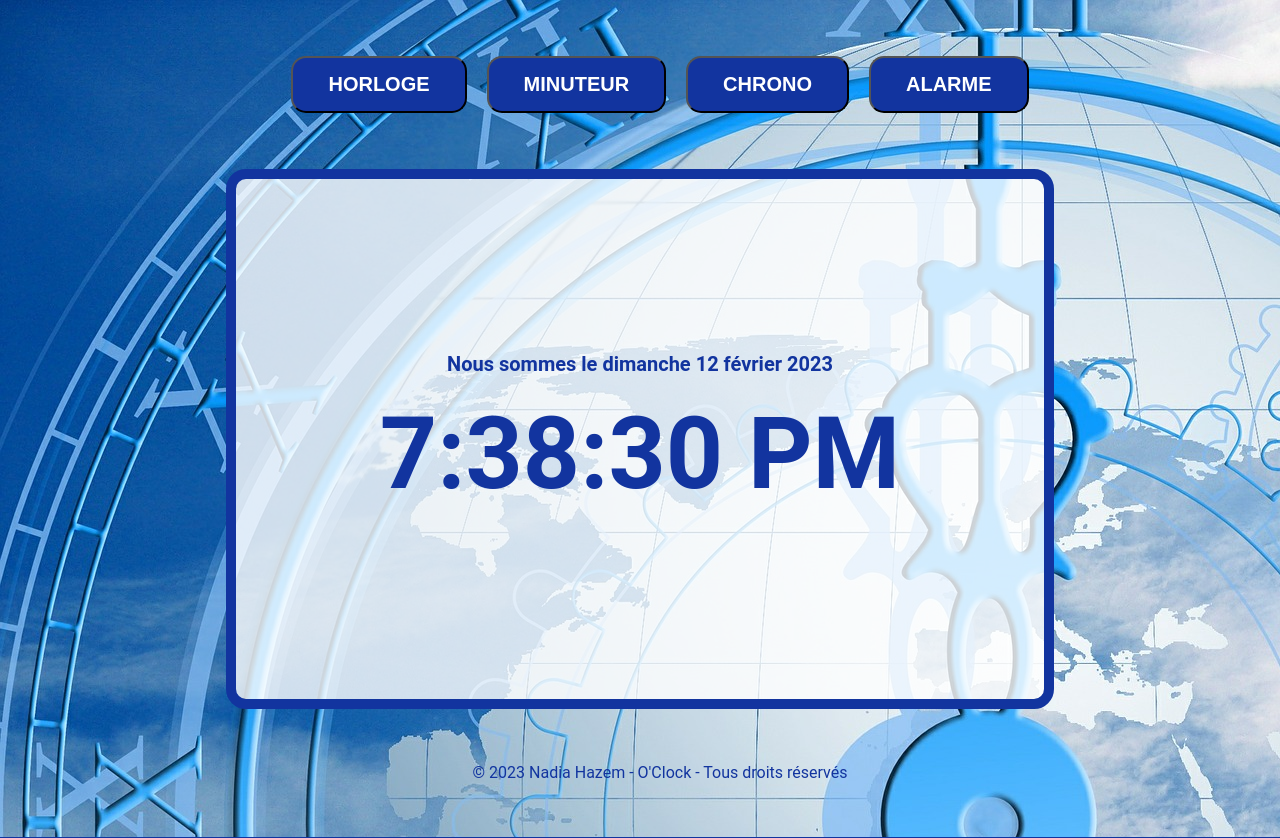
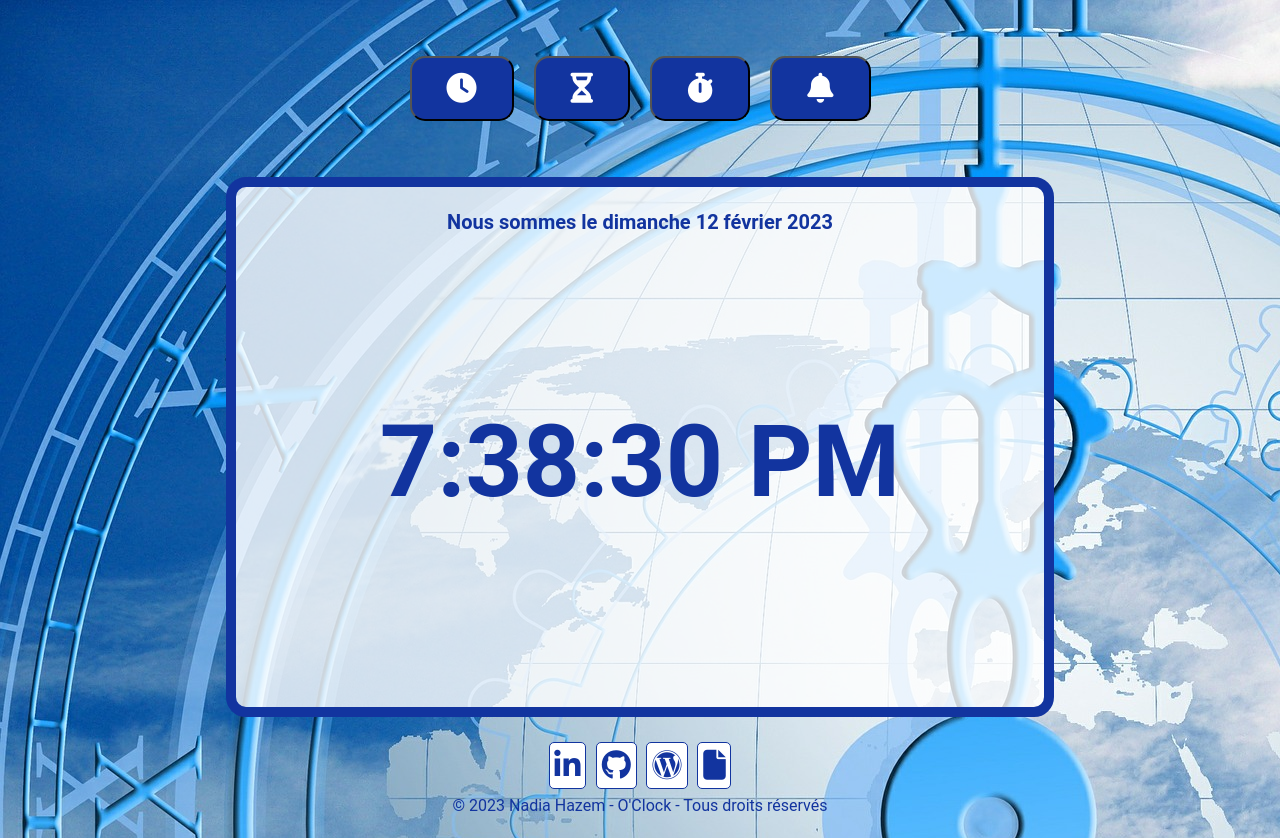
Before and after one commit to nadia-hazem/oclock, a PHP site: page /index.php in a window 1280 px wide. Run offline with PHP 8.4, Linux system fonts and the light colour scheme; some libraries are stand-ins or nearby versions.

Commit message:
amélioration css

```diff
--- a/assets/css/style.css
+++ b/assets/css/style.css
@@ -1,5 +1,6 @@
 body {
     display: flex;
+    flex-wrap: wrap;
     flex-direction: column;
     justify-content: center;
     align-content: center;
@@ -9,8 +10,9 @@
     font-family: 'Roboto', sans-serif;
     font-size: 16px;
     line-height: 1.5;
-    min-height: 100vh;
-    width: 100vw;
+    min-height: 100%;
+    width: 100%;
+    overflow-x: hidden;
     margin: 0;
     padding: 0;
 }
@@ -39,8 +41,18 @@
     margin: 0 auto;
     font-size: 20px;
 }
+.fas {
+    font-size: 30px;
+    margin: 0;
+}
 .gap {
     margin: 0 1rem;
+}
+.wrap {
+    white-space: normal;
+}
+.no-wrap {
+    white-space: nowrap;
 }
 input[type=number]::-webkit-inner-spin-button {
     cursor: pointer;
@@ -83,6 +95,8 @@
     display: flex;
     justify-content: center;
     align-content: center;
+    margin: auto;
+    text-align: center;
 }
 .col {
     display: flex;
@@ -267,11 +281,34 @@
     padding: 20px;
 }
 
+.social-icon {
+    display: inline-block;
+    padding: 0 0.3rem;
+    margin: 0.3rem;
+    border: 1px solid #12349F;
+    border-radius: 5px;
+    background: #fff;
+    color: #12349F;
+    font-size: 30px;
+    font-weight: 700;
+    transition: ease-in-out 0.3s;
+    vertical-align: middle;
+}
+
 /*** MEDIA QUERIES ***/
 
 @media screen AND (max-width: 768px) {
     .container {
         width: 60%;
+    }
+    .footer {
+        display: flex;
+        flex-direction: column;
+        justify-content: center;
+        align-content: center;
+        width: 100%;
+        margin: 1rem auto;
+        padding: 20px;
     }
     button {
         color: #fff!important;
@@ -340,4 +377,13 @@
         padding-top: 10%;
         border-radius: 15px;
     }
+    .copy {
+        display: flex;
+        justify-content: center;
+        align-content: center;
+        width: 100%;
+        margin: 0 auto;
+        padding: 10px;
+        font-size: 13px;
+    }
 }
--- a/includes/footer.php
+++ b/includes/footer.php
@@ -1,5 +1,26 @@
-    <footer>
-        <p class="center">© 2023 Nadia Hazem - O'Clock - Tous droits réservés</p>
+    <footer class="col center">
+
+        <!-- Section Social media -->
+        <div class="row center m-1">
+
+            <!-- Linkedin -->
+            <a class="social-icon center" href="https://www.linkedin.com/in/pictelle/" target="_blank" role="button" title="Mon LinkedIn"><i class="fab fa-linkedin-in"></i></a>
+
+            <!-- Github -->
+            <a class="social-icon center" href="https://github.com/nadia-hazem" target="_blank" role="button" title="Mon GitHub"><i class="fab fa-github"></i></a>
+
+            <!-- Wordpress -->
+            <a class="social-icon center" href="https://pictelle.com" target="_blank" role="button"><i class="fab fa-wordpress" title="Mon WordPress"></i></a>
+
+            <!-- Resume -->
+            <a class="social-icon center" href="https://nadia-hazem.students-laplateforme.io/" target="_blank" role="button" title="CV/Resume"><i class="fas fa-file"></i></a>
+
+        </div>
+
+        <div class="copy row center">
+            <p class="center">© 2023 Nadia Hazem - O'Clock - Tous droits réservés</p>
+        </div>
+
     </footer>
 
 </body>
--- a/includes/header.php
+++ b/includes/header.php
@@ -12,19 +12,20 @@
     <link rel="stylesheet" href="/oclock/assets/css/style.css">
     <!-- JS -->
     <script src="https://code.jquery.com/jquery-3.6.3.min.js" integrity="sha256-pvPw+upLPUjgMXY0G+8O0xUf+/Im1MZjXxxgOcBQBXU=" crossorigin="anonymous"></script>
-
+    <!-- Fontawesome kit -->
+    <script src="https://kit.fontawesome.com/a05ac89949.js" crossorigin="anonymous"></script>
 </head>
 
 <header>
     <nav class="row nav">
         <ul id="menu">
-            <li><a href="/oclock/index.php"><button class="btn">Horloge</button></a></li>
+            <li><a href="/oclock/index.php"><button class="btn"><i class="fas fa-clock"></i></button></a></li>
 
-            <li><a href="/oclock/assets/php/timer.php"><button class="btn">Minuteur</button></a></li>
+            <li><a href="/oclock/assets/php/timer.php"><button class="btn"><i class="fas fa-hourglass-half"></i></i></i></button></a></li>
 
-            <li><a href="/oclock/assets/php/chrono.php"><button class="btn">Chrono</button></a></li>
+            <li><a href="/oclock/assets/php/chrono.php"><button class="btn"><i class="fas fa-stopwatch"></i></button></a></li>
 
-            <li><a href="/oclock/assets/php/alarm.php"><button class="btn">Alarme</button></a></li>
+            <li><a href="/oclock/assets/php/alarm.php"><button class="btn"><i class="fas fa-bell"></i></button></a></li>
         </ul>
     </nav>
 </header>
```
